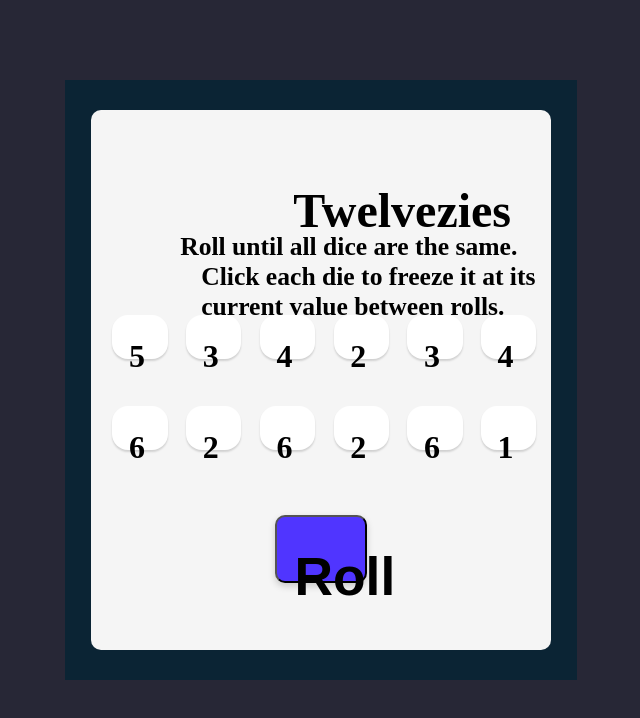
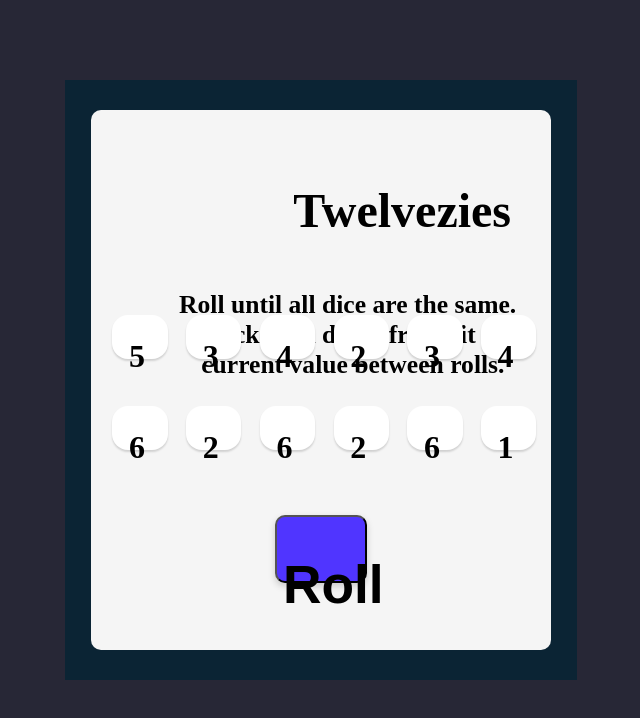
Before and after one commit to AngelOfTheSkyGod/Twelvezies, a React (Create React App) app: page / in a window 1280 px wide. Shown: the top 718 px of the page, without its empty margins (319-959 px from the left). Built offline with nearby package versions, Linux system fonts and the light colour scheme; the HTML template or start-up script is replaced by a standard one.

Commit message:
more and more sizing/positioning changes :/

```diff
--- a/src/style.css
+++ b/src/style.css
@@ -61,6 +61,7 @@
 
 .Number {
   position: absolute;
+  text-align: center;
   left: 30%;
   top: 5%;
 }
@@ -74,7 +75,7 @@
 }
 
 .Title {
-  position: absolute;
+  position: relative;
   size: 5%;
   left: 30%;
   top: 0%;
@@ -82,10 +83,10 @@
 }
 
 .Display-rule {
-  position: absolute;
+  position: relative;
   font-size: 160%;
   text-indent: -6%;
-  top: 15%;
+  top: 5%;
   left: 5%;
 }
 
@@ -101,8 +102,7 @@
 }
 
 .Roll {
-  position: absolute;
+  position: relative;
+  text-align: center;
   font-size: 400%;
-  left: 20%;
-  top: -10%;
 }
```
